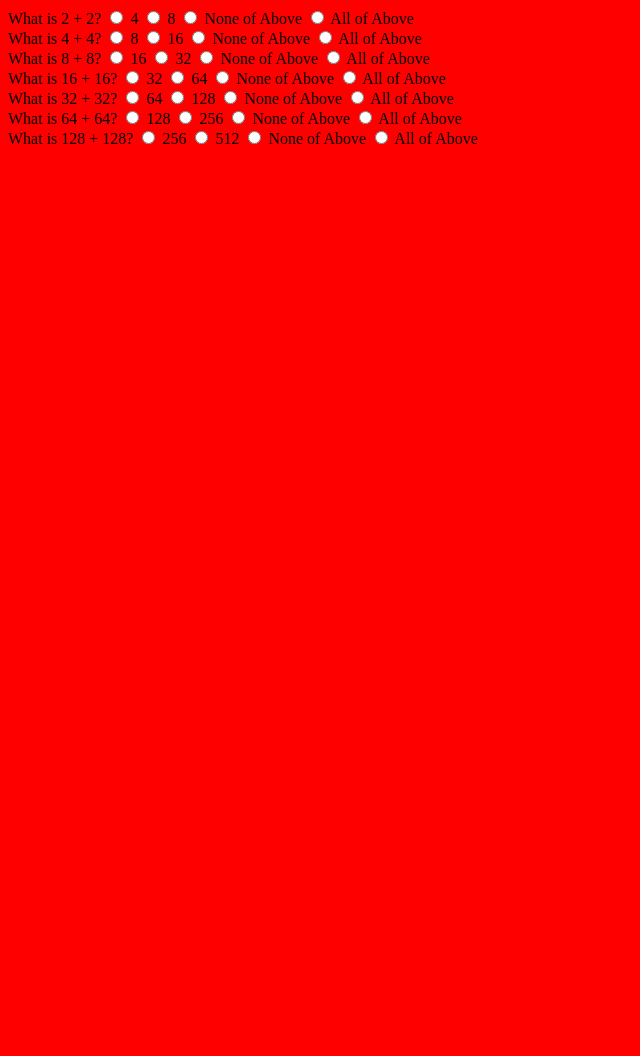
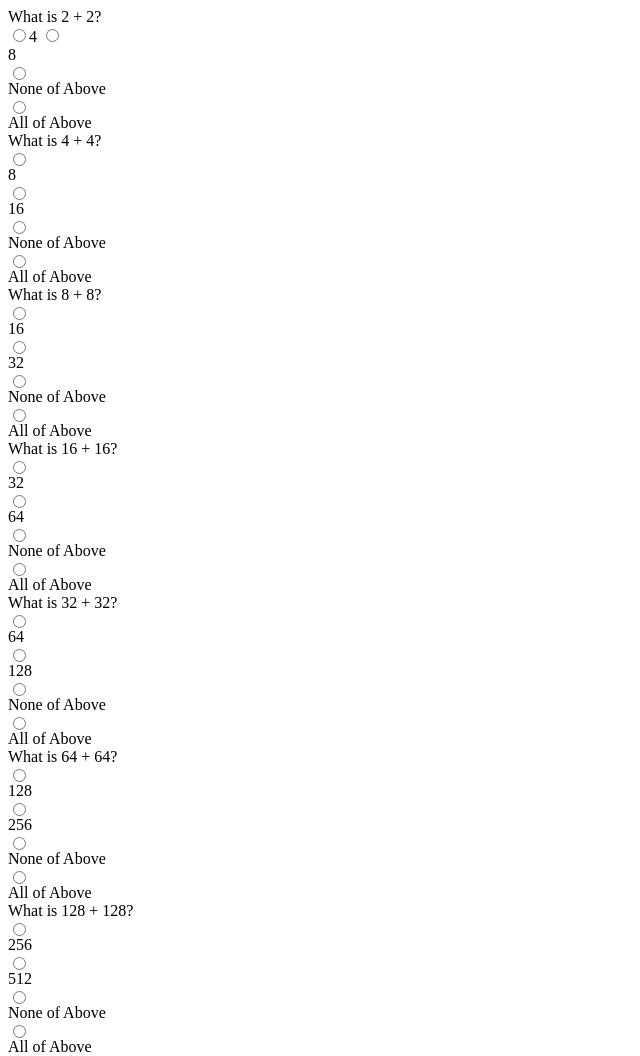
Before and after one commit to staten-island-tech/quiz-game-jay-jiang-and-leo-chen, a website built with Parcel: page src/index.html in a window 1280 px wide. Shown: the whole page, without its empty margins (0-640 px from the left). Before the commit the page ends 800 px from the top, so only its background shows below. Built offline with nearby package versions, Linux system fonts and the light colour scheme.

Commit message:
adfojhbasdkjnlfsldjk fjs

```diff
--- a/src/index.html
+++ b/src/index.html
@@ -7,64 +7,57 @@
     <title>Document</title>
 </head>
 <body>
-    <div id="quiz">
-        <div id="question-1">
-            <span>What is 2 + 2?
-                <input type="radio" name = "answer-1" class="correct"> </input><span>4</span>
-                <input type="radio" name = "answer-1"> </input><span>8</span>
-                <input type="radio" name = "answer-1"> </input><span>None of Above</span>
-                <input type="radio" name = "answer-1"> </input><span>All of Above</span>
-            </span>
+    <div class="quiz">
+            <div>What is 2 + 2?
+                <div class="answer">
+                <input type="radio" name = "answer" class="correct">4</input>
+                <input type="radio" name = "answer-1"> </input><div>8</div>
+                <input type="radio" name = "answer-1"> </input><div>None of Above</div>
+                <input type="radio" name = "answer-1"> </input><div>All of Above</div> </div>
             </div>
-        <div id="question-2">
-            <span>What is 4 + 4?
-                <input type="radio" name = "answer-2" class="correct"> </input><span>8</span>
-                <input type="radio" name = "answer-2"> </input><span>16</span>
-                <input type="radio" name = "answer-2"> </input><span>None of Above</span>
-                <input type="radio" name = "answer-2"> </input><span>All of Above</span>
-            </span>
+            <div>What is 4 + 4? <div class="answer">
+                <input type="radio" name = "answer-2" class="correct"> </input><div>8</div>
+                <input type="radio" name = "answer-2"> </input><div>16</div>
+                <input type="radio" name = "answer-2"> </input><div>None of Above</div>
+                <input type="radio" name = "answer-2"> </input><div>All of Above</div> </div>
             </div>
-        <div id="question-3">
-            <span>What is 8 + 8?
-                <input type="radio" name = "answer-3" class="correct"> </input><span>16</span>
-                <input type="radio" name = "answer-3"> </input><span>32</span>
-                <input type="radio" name = "answer-3"> </input><span>None of Above</span>
-                <input type="radio" name = "answer-3"> </input><span>All of Above</span>
-            </span>
+
+            <div>What is 8 + 8? <div class="answer">
+                <input type="radio" name = "answer-3" class="correct"> </input><div>16</div>
+                <input type="radio" name = "answer-3"> </input><div>32</div>
+                <input type="radio" name = "answer-3"> </input><div>None of Above</div>
+                <input type="radio" name = "answer-3"> </input><div>All of Above</div> </div>
             </div>
-        <div id="question-4">
-            <span>What is 16 + 16?
-                <input type="radio" name = "answer-4" class="correct"> </input><span>32</span>
-                <input type="radio" name = "answer-4"> </input><span>64</span>
-                <input type="radio" name = "answer-4"> </input><span>None of Above</span>
-                <input type="radio" name = "answer-4"> </input><span>All of Above</span>
-            </span>
+
+            <div>What is 16 + 16? <div class="answer">
+                <input type="radio" name = "answer-4" class="correct"> </input><div>32</div>
+                <input type="radio" name = "answer-4"> </input><div>64</div>
+                <input type="radio" name = "answer-4"> </input><div>None of Above</div>
+                <input type="radio" name = "answer-4"> </input><div>All of Above</div> </div>
             </div>
-        <div id="question-5">
-            <span>What is 32 + 32?
-                <input type="radio" name = "answer-5" class="correct"> </input><span>64</span>
-                <input type="radio" name = "answer-5"> </input><span>128</span>
-                <input type="radio" name = "answer-5"> </input><span>None of Above</span>
-                <input type="radio" name = "answer-5"> </input><span>All of Above</span>
-            </span>
+
+            <div>What is 32 + 32? <div class="answer">
+                <input type="radio" name = "answer-5" class="correct"> </input><div>64</div>
+                <input type="radio" name = "answer-5"> </input><div>128</div>
+                <input type="radio" name = "answer-5"> </input><div>None of Above</div>
+                <input type="radio" name = "answer-5"> </input><div>All of Above</div> </div>
             </div>
-        <div id="question-6">
-            <span>What is 64 + 64?
-                <input type="radio" name = "answer-6" class="correct"> </input><span>128</span>
-                <input type="radio" name = "answer-6"> </input><span>256</span>
-                <input type="radio" name = "answer-6"> </input><span>None of Above</span>
-                <input type="radio" name = "answer-6"> </input><span>All of Above</span>
-            </span>
+
+            <div>What is 64 + 64? <div class="answer">
+                <input type="radio" name = "answer-6" class="correct"> </input><div>128</div>
+                <input type="radio" name = "answer-6"> </input><div>256</div>
+                <input type="radio" name = "answer-6"> </input><div>None of Above</div>
+                <input type="radio" name = "answer-6"> </input><div>All of Above</div> </div>
             </div>
-        <div id="question-7">
-            <span>What is 128 + 128?
-                <input type="radio" name = "answer-7" class="correct"> </input><span>256</span>
-                <input type="radio" name = "answer-7"> </input><span>512</span>
-                <input type="radio" name = "answer-7"> </input><span>None of Above</span>
-                <input type="radio" name = "answer-7"> </input><span>All of Above</span>
-            </span>
+
+            <div>What is 128 + 128? <div class="answer">
+                <input type="radio" name = "answer-7" class="correct"> </input><div>256</div>
+                <input type="radio" name = "answer-7"> </input><div>512</div>
+                <input type="radio" name = "answer-7"> </input><div>None of Above</div>
+                <input type="radio" name = "answer-7"> </input><div>All of Above</div> </div>
             </div>
     </div>
+
     <script src="js/index.js"></script>
 </body>
 </html>
--- a/src/scss/main.scss
+++ b/src/scss/main.scss
@@ -1,13 +1,6 @@
-body {
-  background-color: red;
-}
-
-#quiz {
+.quiz {
   display: flex;
   flex-direction: column;
+  justify-content: space-between;
+  height: 100%;
 }
-
-button {
-  font-size: 1vw;
-  border-radius: 50%;
-}
```
Lines whose indentation alone changed are shown as unchanged.
